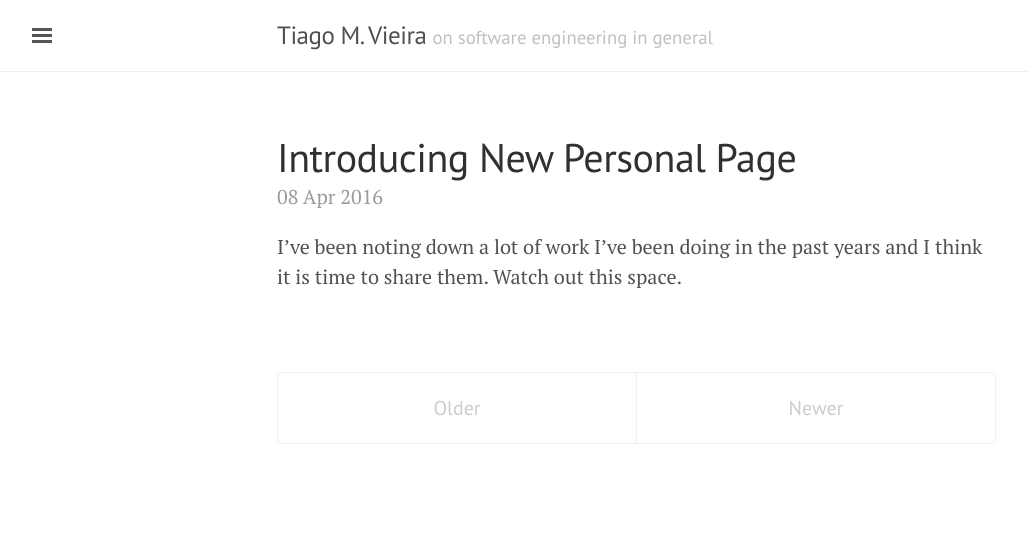
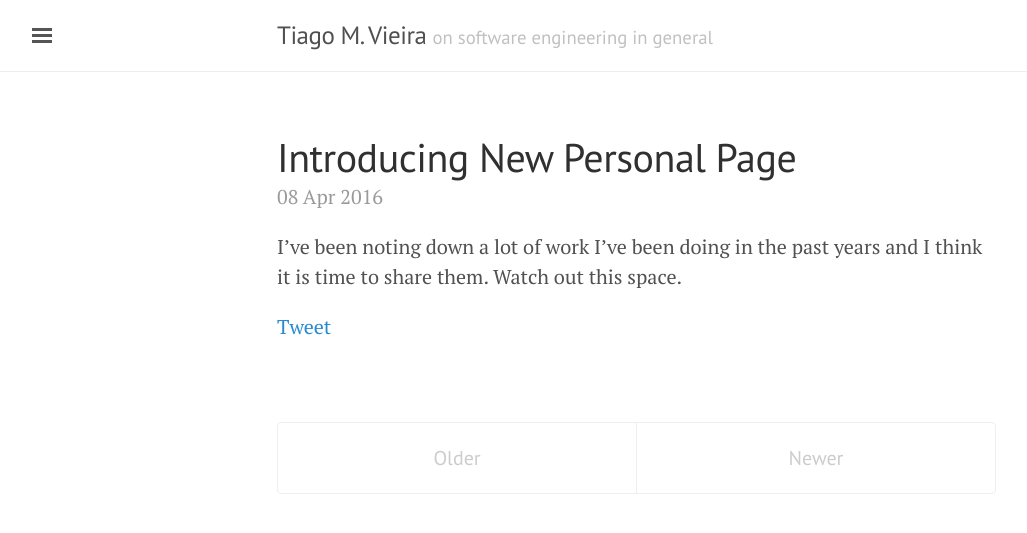
Before and after one commit to tvieira/tvieira.com, a Jekyll site: the page built from index.html, in a window 1280 px wide. Shown: the top 533 px of the page, without its empty margins (3-1030 px from the left). Built offline with Jekyll 4.4.1, drawn with Linux system fonts in a browser that asks for light colours; nearby versions of some CDN libraries; the list of posts is cut into pages by our own code; comment, search, counter and statistics services are not loaded.

Commit message:
Adding twitter sharing button

```diff
--- a/_includes/head.html
+++ b/_includes/head.html
@@ -19,6 +19,7 @@
   <link rel="stylesheet" href="{{ site.baseurl }}/public/css/syntax.css">
   <link rel="stylesheet" href="{{ site.baseurl }}/public/css/lanyon.css">
   <link rel="stylesheet" href="https://fonts.googleapis.com/css?family=PT+Serif:400,400italic,700%7CPT+Sans:400">
+  <link rel="stylesheet" href="//maxcdn.bootstrapcdn.com/font-awesome/4.3.0/css/font-awesome.min.css">
 
   <!-- Icons -->
   <link rel="apple-touch-icon-precomposed" sizes="144x144" href="{{ site.baseurl }}/public/apple-touch-icon-precomposed.png">
--- a/_includes/sidebar.html
+++ b/_includes/sidebar.html
@@ -30,7 +30,10 @@
   </nav>
 
   <div class="sidebar-item">
-    <p>
+    <p style="text-align: center">
+      <a href="https://twitter.com/tiagovieira" class="twitter-follow-button" data-show-count="false">Follow @tiagovieira</a><script async src="//platform.twitter.com/widgets.js" charset="utf-8"></script>
+    </p>
+    <p style="text-align: center">
       &copy; {{ site.time | date: '%Y' }}. All rights reserved.
     </p>
   </div>
--- a/_layouts/post.html
+++ b/_layouts/post.html
@@ -5,6 +5,9 @@ layout: default
 <div class="post">
   <h1 class="post-title">{{ page.title }}</h1>
   <span class="post-date">{{ page.date | date_to_string }}</span>
+  <a class="twitter-share-button"
+     href="https://twitter.com/intent/tweet?text={{ post.title }}&via=tiagovieira"
+     data-size="large">Tweet</a>
   {{ content }}
 </div>
 
--- a/index.html
+++ b/index.html
@@ -19,6 +19,11 @@ keywords: freelance, developer, web development, app development, freelance deve
     <span class="post-date">{{ post.date | date_to_string }}</span>
 
     {{ post.content }}
+
+    <a class="twitter-share-button"
+       href="https://twitter.com/intent/tweet?text={{ post.title }}&url={{ site.url }}{{site.baseurl}}{{ post.url }}&via=tiagovieira"
+       data-size="large">Tweet</a>
+
   </div>
   {% endfor %}
 </div>
```
